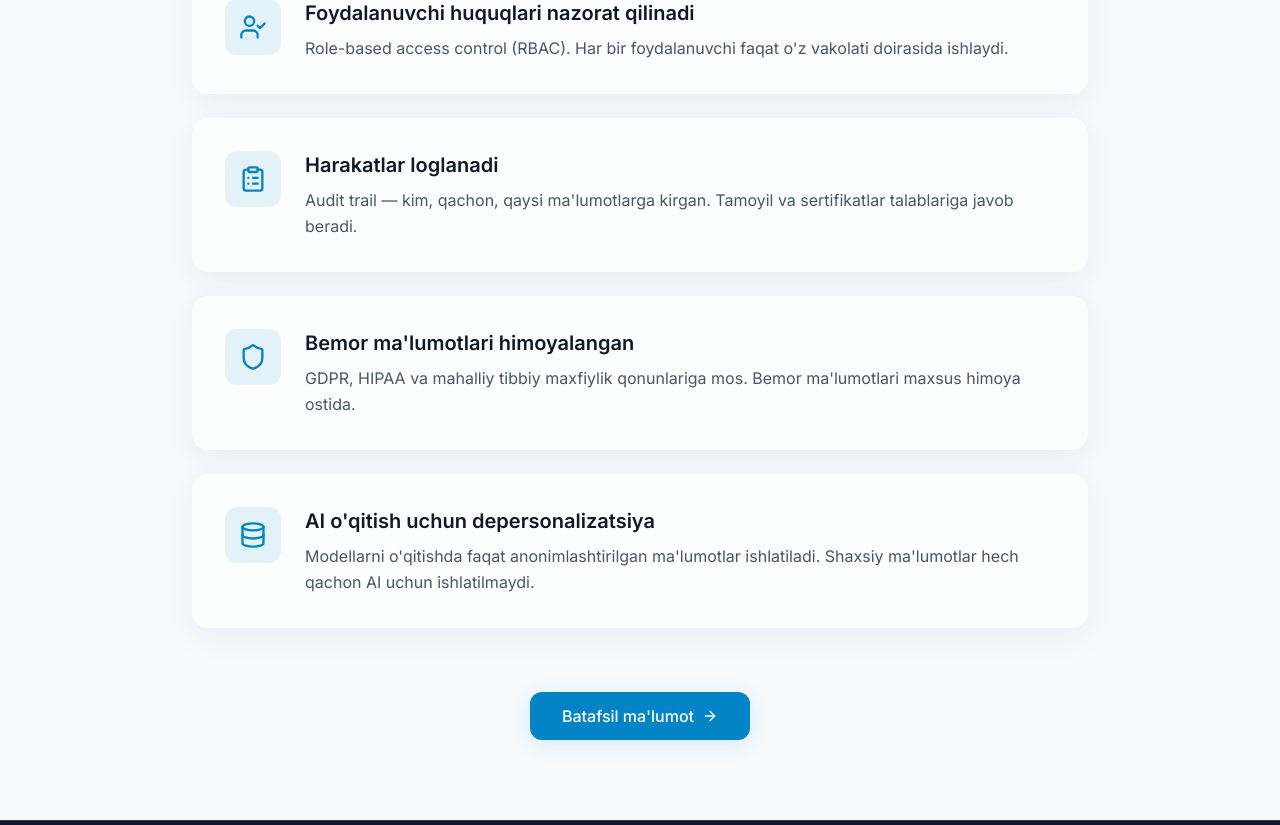
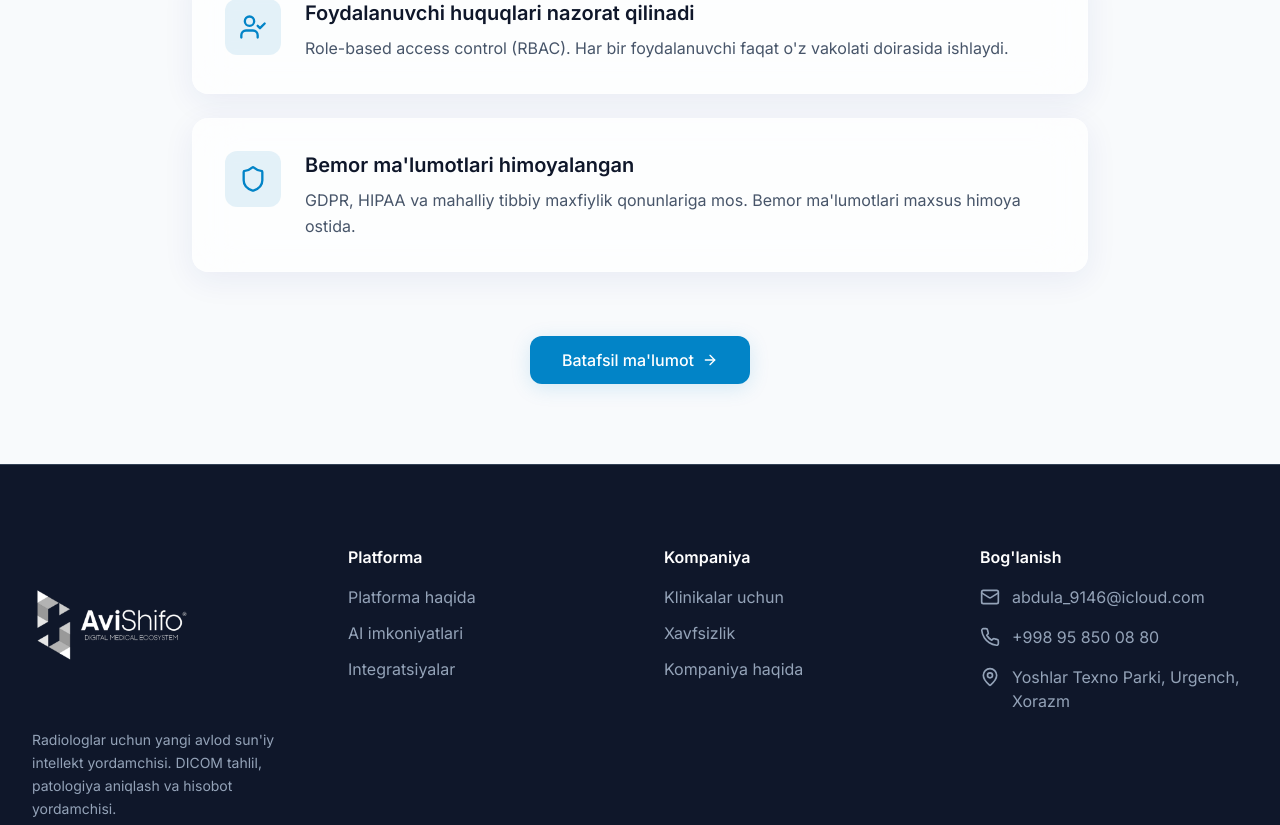
Before and after one commit to komilovmDev/Avi_radiolog, a Next.js app: page /xavfsizlik in a window 1280 px wide. Shown: the part 537-1362 px from the top of the page. Built offline with nearby package versions, Linux system fonts and the light colour scheme.

Commit message:
change text

```diff
--- a/app/xavfsizlik/page.tsx
+++ b/app/xavfsizlik/page.tsx
@@ -29,24 +29,24 @@ const securityFeatures = [
     description:
       "Role-based access control (RBAC). Har bir foydalanuvchi faqat o'z vakolati doirasida ishlaydi.",
   },
-  {
-    icon: ClipboardList,
-    title: "Harakatlar loglanadi",
-    description:
-      "Audit trail — kim, qachon, qaysi ma'lumotlarga kirgan. Tamoyil va sertifikatlar talablariga javob beradi.",
-  },
+  // {
+  //   icon: ClipboardList,
+  //   title: "Harakatlar loglanadi",
+  //   description:
+  //     "Audit trail — kim, qachon, qaysi ma'lumotlarga kirgan. Tamoyil va sertifikatlar talablariga javob beradi.",
+  // },
   {
     icon: Shield,
     title: "Bemor ma'lumotlari himoyalangan",
     description:
       "GDPR, HIPAA va mahalliy tibbiy maxfiylik qonunlariga mos. Bemor ma'lumotlari maxsus himoya ostida.",
   },
-  {
-    icon: Database,
-    title: "AI o'qitish uchun depersonalizatsiya",
-    description:
-      "Modellarni o'qitishda faqat anonimlashtirilgan ma'lumotlar ishlatiladi. Shaxsiy ma'lumotlar hech qachon AI uchun ishlatilmaydi.",
-  },
+  // {
+  //   icon: Database,
+  //   title: "AI o'qitish uchun depersonalizatsiya",
+  //   description:
+  //     "Modellarni o'qitishda faqat anonimlashtirilgan ma'lumotlar ishlatiladi. Shaxsiy ma'lumotlar hech qachon AI uchun ishlatilmaydi.",
+  // },
 ]
 
 export default function XavfsizlikPage() {
```
